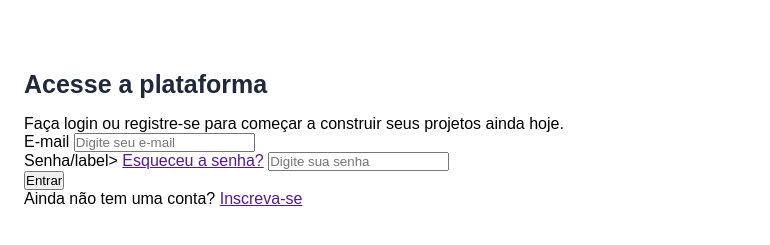
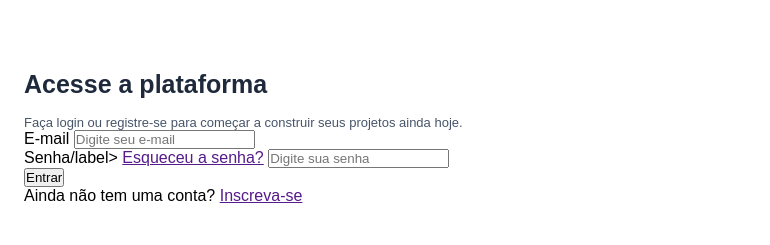
Before and after one commit to HeitorPereiradaSilva11Ti-A/projeto-vertigo2, a plain HTML site: page index.html in a window 1280 px wide. Shown: the part 123-368 px from the top of the page, without its empty margins (0-770 px from the left). Drawn offline with Linux system fonts and the light colour scheme.

Commit message:
termino da section descricao

```diff
--- a/style.css
+++ b/style.css
@@ -24,8 +24,17 @@ main{
     padding-inline: 1.5rem;
 }
 
+main{
+    margin-bottom: 2.5rem;
+}
+
 .descricao h1{
     color: var(--gray-800);
     margin-bottom: 1rem;
     font-size: 1.5625rem;
 }
+
+.descricao p{
+    font-size: 0.8125rem;
+    color: var(--gray-600);
+}
```
